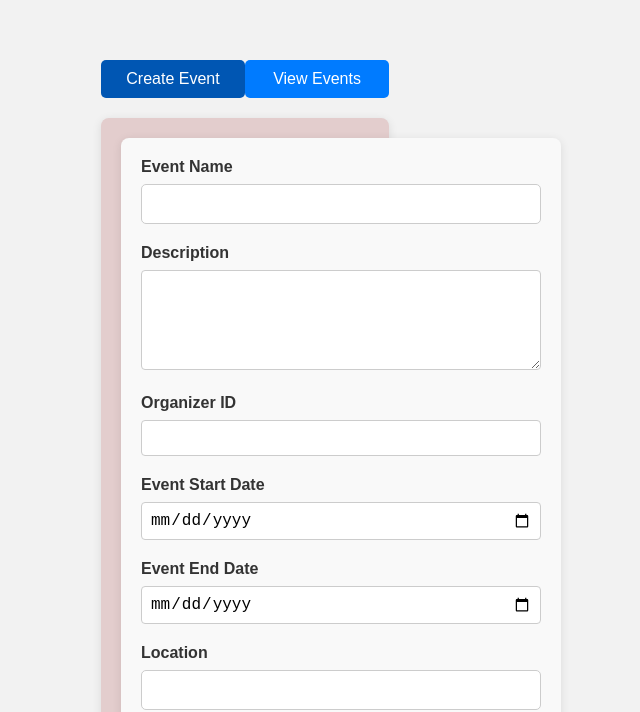
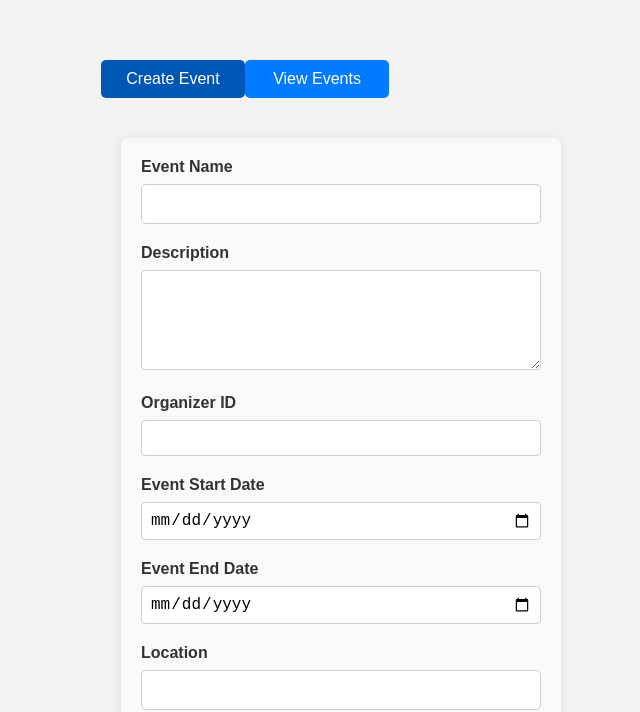
Before and after one commit to pavan12310/PetitArtProject, a React (Create React App) app: page /events in a window 1280 px wide. Shown: the part 101-813 px from the top of the page, without its empty margins (395-1035 px from the left). Built offline with nearby package versions, Linux system fonts and the light colour scheme.

Commit message:
The border made invisible in event content

```diff
--- a/src/EventPage.css
+++ b/src/EventPage.css
@@ -33,8 +33,7 @@
   }
 
   .event-content {
-    background-color: #e3cdcd;
     padding: 20px;
     border-radius: 8px;
-    box-shadow: 0 2px 10px rgba(0, 0, 0, 0.1);
+    box-shadow: 0 2px 10px rgba(243, 243, 243, 0.1);
   }
```
